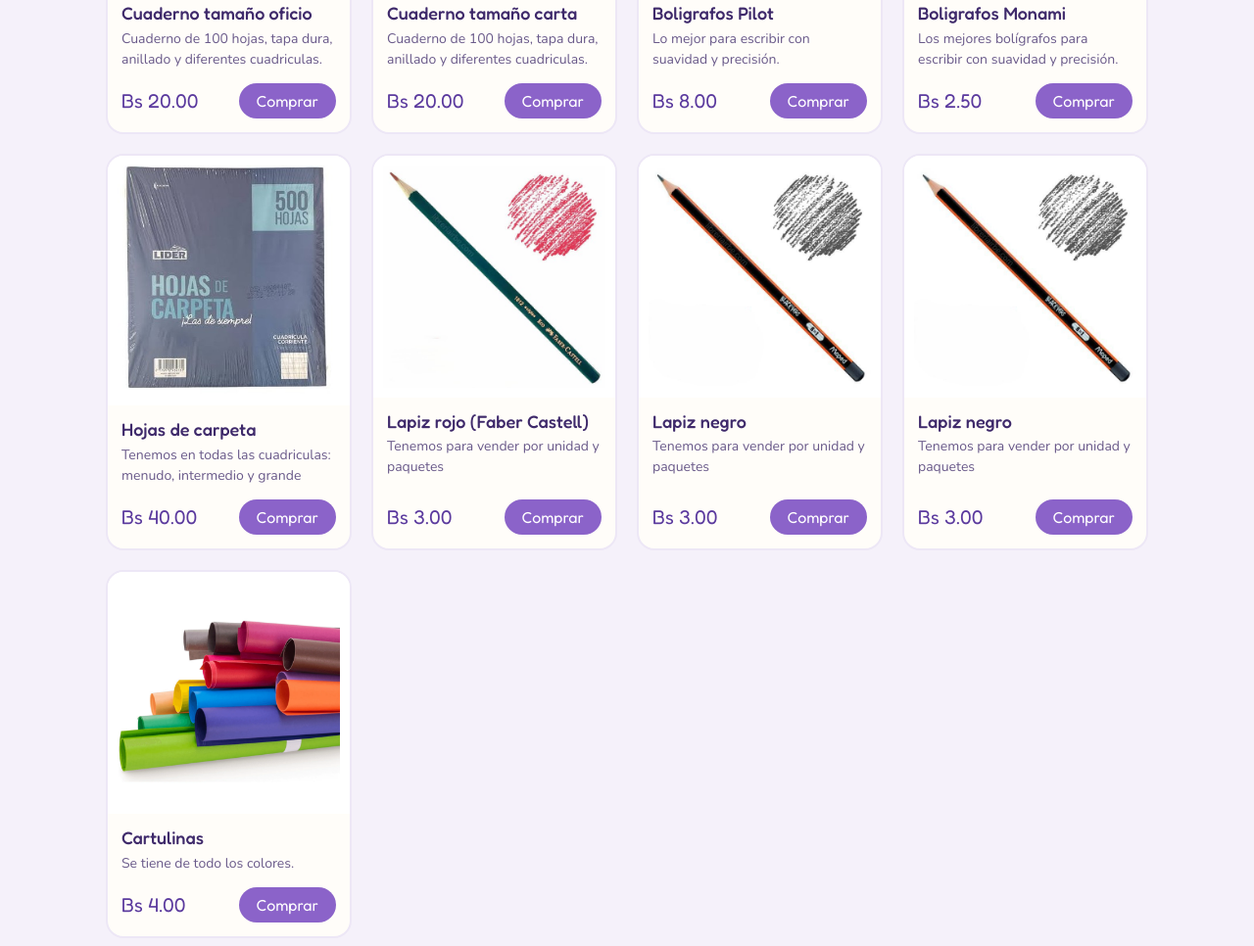
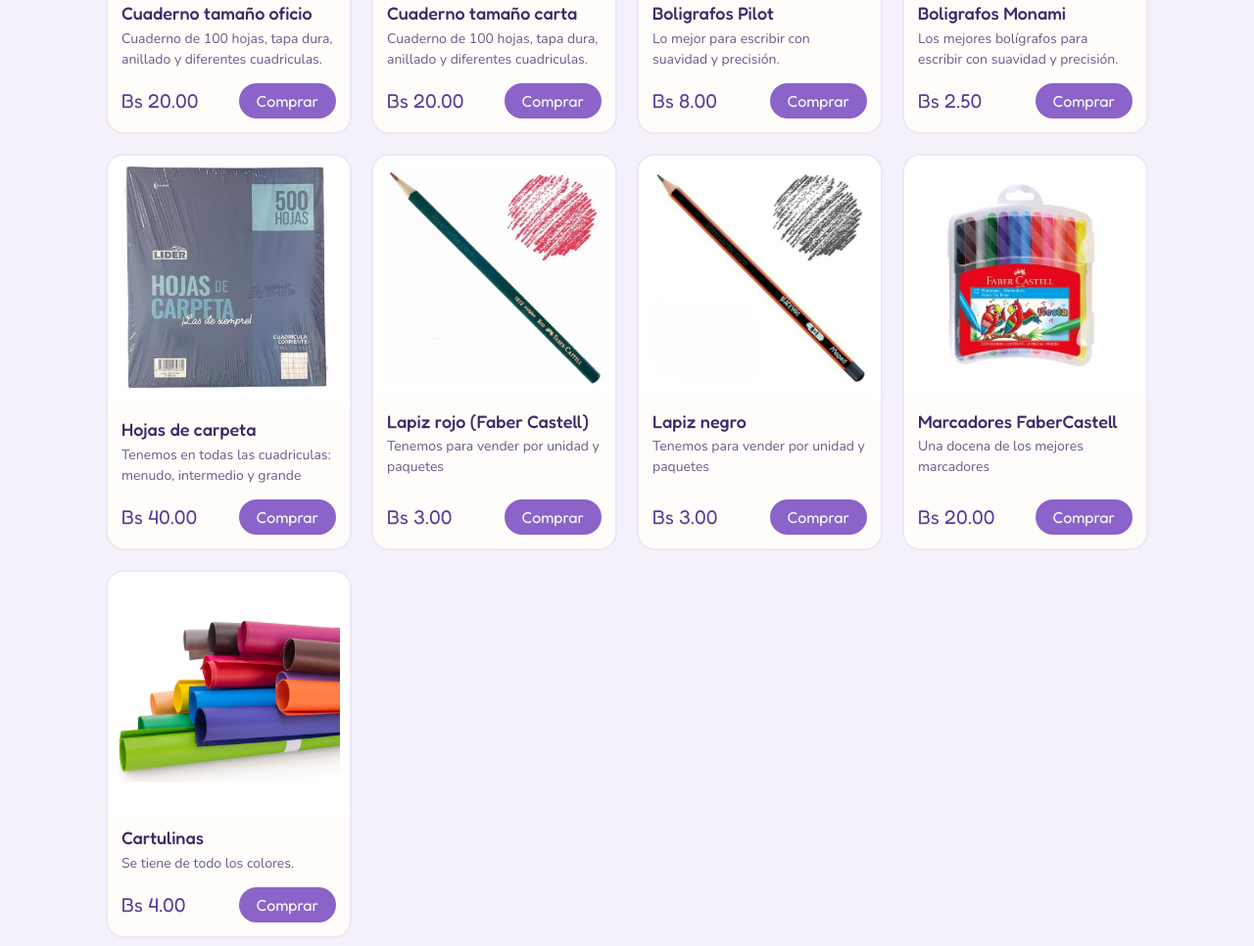
Before and after one commit to castronayeli428-hue/LIBRERIA-CASTRO1, a plain HTML site: page index.html in a window 1280 px wide. Shown: the part 1688-2654 px from the top of the page at 98% size. Drawn offline with nearby package versions, Linux system fonts and the light colour scheme.

Commit message:
producto nuevo

```diff
--- a/script.js
+++ b/script.js
@@ -51,12 +51,10 @@
     precio: 3,
     imagen: "productos/lapiz-negro.jpg" },
 
-  { nombre: "Lapiz negro",
-    descripcion: "Tenemos para vender por unidad y paquetes",
-    precio: 3,
-    imagen: "productos/lapiz-negro.jpg" },
-
-
+  { nombre: "Marcadores FaberCastell",
+    descripcion: "Una docena de los mejores marcadores",
+    precio: 20,
+    imagen: "productos/marcadores.webp" },
 
   { nombre: "Cartulinas",
     descripcion: "Se tiene de todo los colores.",
```
Also changed, not shown: index.html (+1 -1 lines), productos/marcadores.webp (added).
